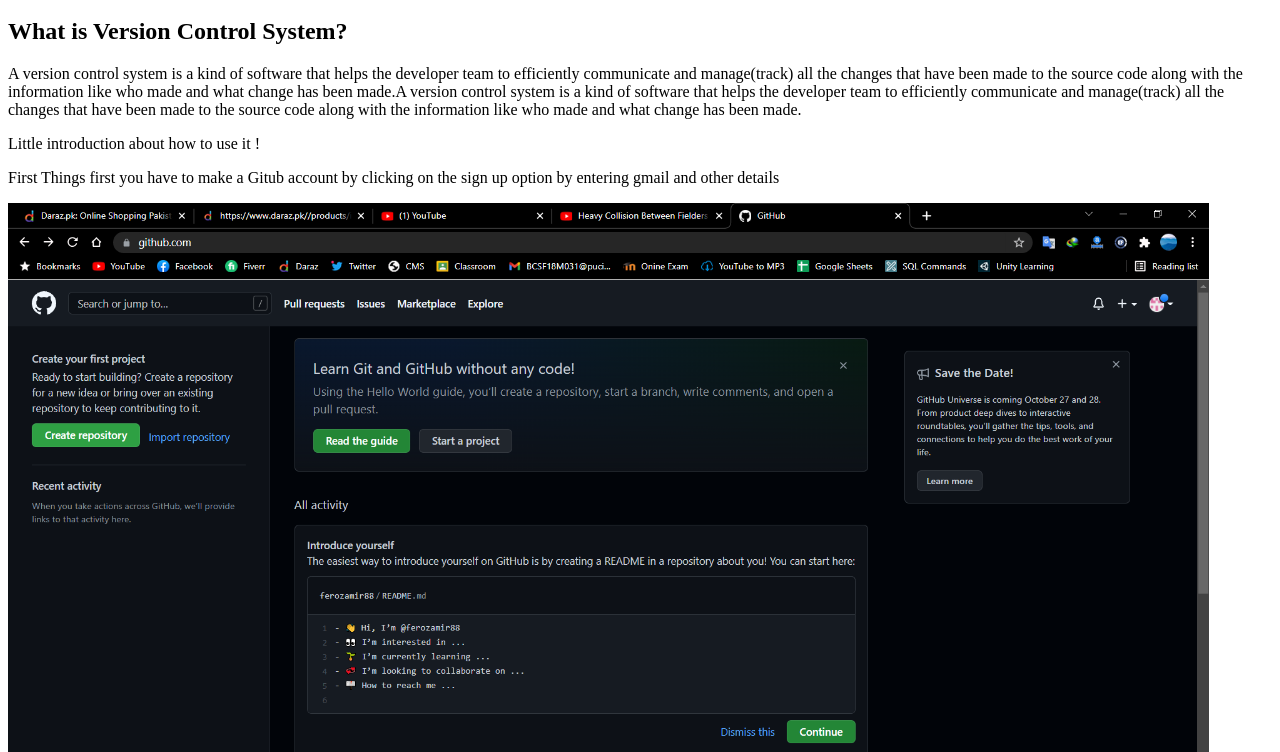
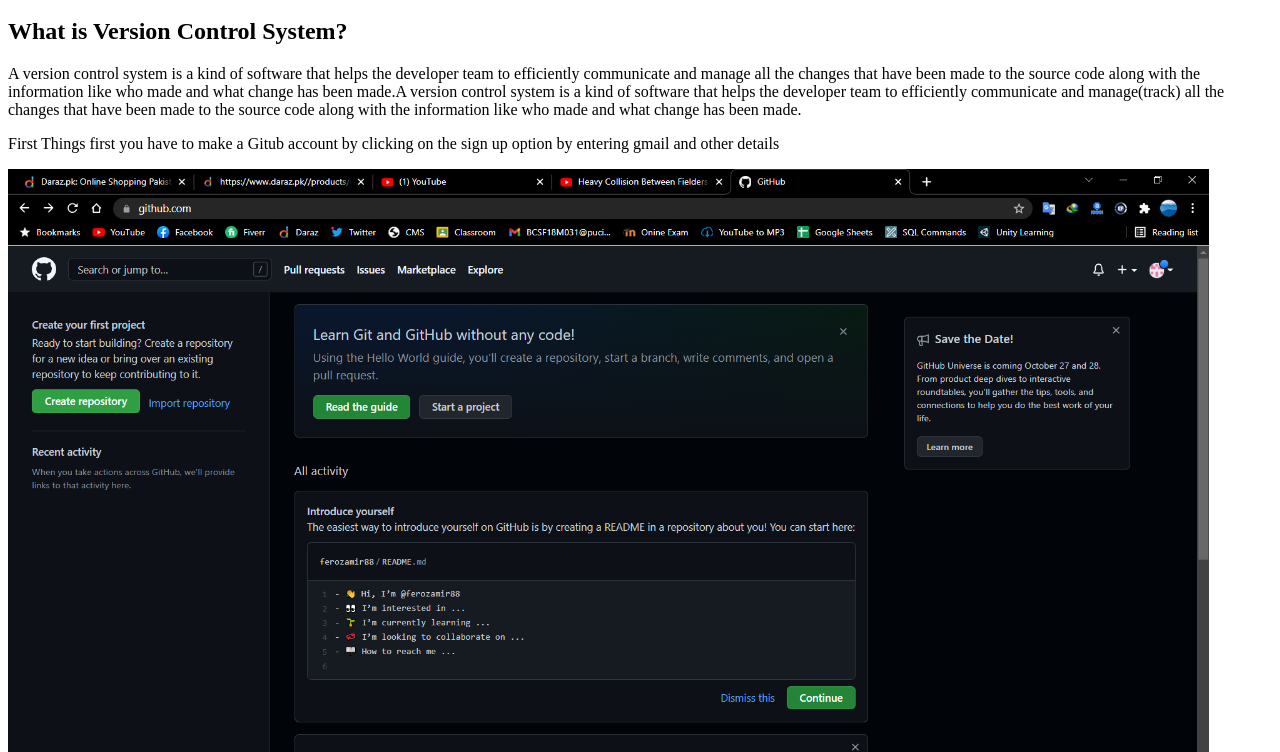
Before and after one commit to ferozamir88/git-tutorial, a plain HTML site: page index.html in a window 1280 px wide. Shown: the part 48-800 px from the top of the page. Drawn offline with Linux system fonts and the light colour scheme.

Commit message:
Update index.html

```diff
--- a/index.html
+++ b/index.html
@@ -5,10 +5,9 @@
 
 <h1 style="text-align:center;">Introduction to GITHUB</h1>
 <h2>What is Version Control System?</h2>
-<p>A version control system is a kind of software that helps the developer team to efficiently communicate and manage(track) all the changes that have been made to the source code along with the information like who made and what change has been made.A version control system is a kind of software that helps the developer team to efficiently communicate and manage(track) all the changes that have been made to the source code along with the information like who made and what change has been made.</p>
+<p>A version control system is a kind of software that helps the developer team to efficiently communicate and manage all the changes that have been made to the source code along with the information like who made and what change has been made.A version control system is a kind of software that helps the developer team to efficiently communicate and manage(track) all the changes that have been made to the source code along with the information like who made and what change has been made.</p>
 
 
-<p>Little introduction about how to use it !</p>
 <p>First Things first you have to make a Gitub account by clicking on the sign up option by entering gmail and other details</p>
 
 <img align="middle" src="Acc.png" width="95%">
@@ -51,7 +50,7 @@
 
     You can use the following command to add files to stage:<br>
 
-    git add [file specifier] to add files<br>
+    git add . or git add [file specifier]
 </p>
 <img src="gitAdd.PNG">
 <br>
```
